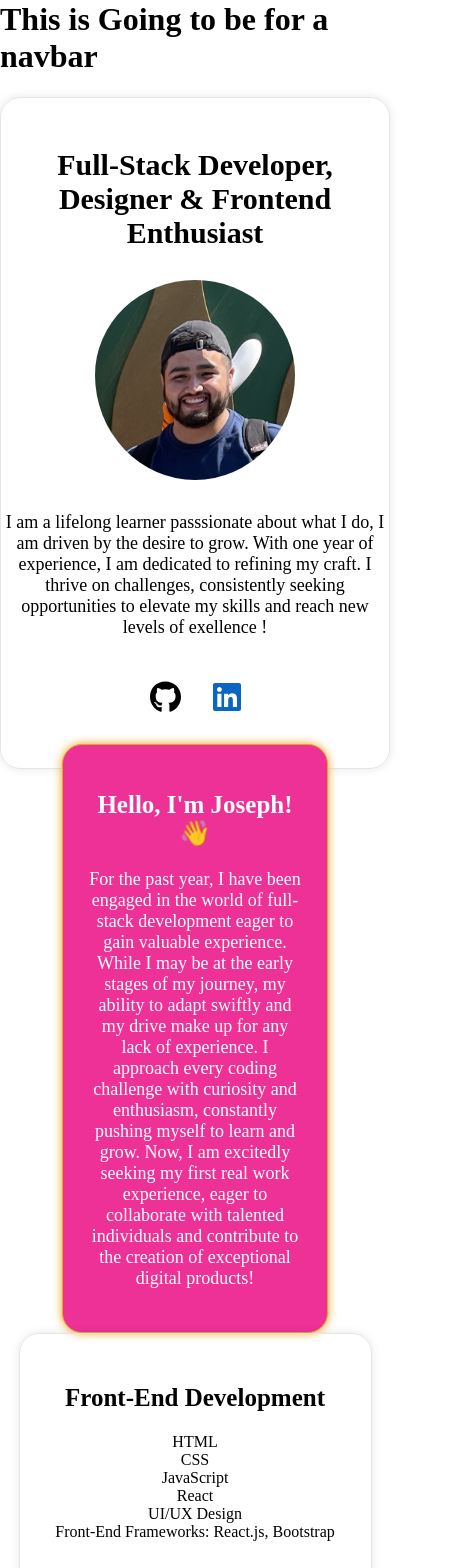
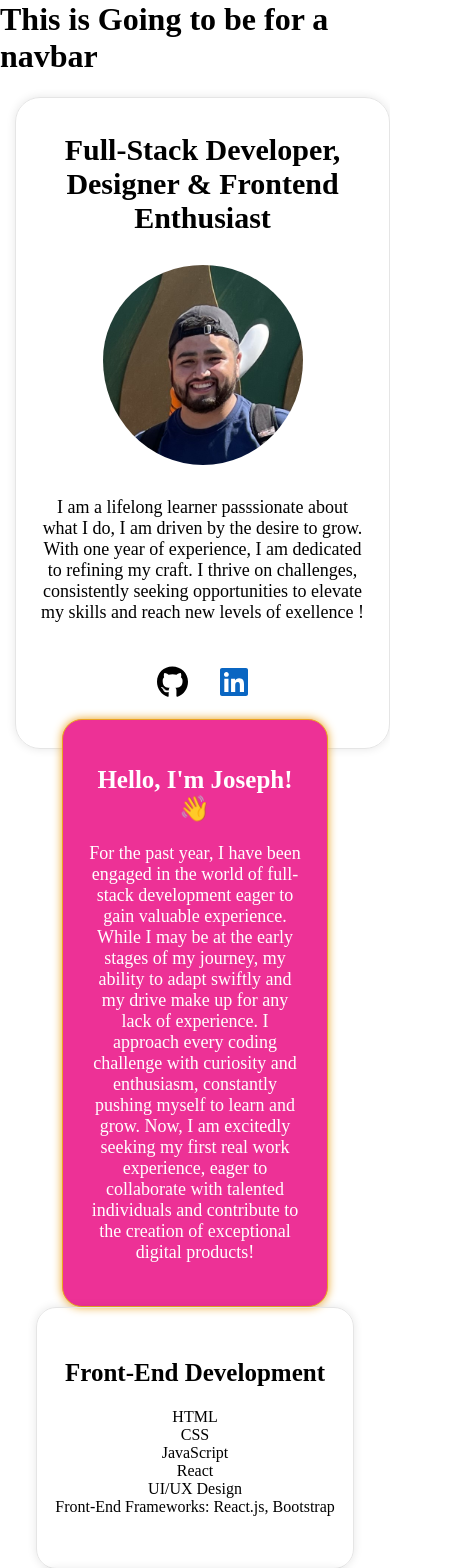
Before and after one commit to hulaus/NewPortfolio, a React (Create React App) app in the folder jo-carr-portfolio/: page / in a window 390 px wide. Shown: the part 20-1588 px from the top of the page, 452 px wide, since content can reach past the window. Built offline with nearby package versions, Linux system fonts and the light colour scheme.

Commit message:
changed styling for the skills cards and is now responsive and centered

```diff
--- a/jo-carr-portfolio/src/App.css
+++ b/jo-carr-portfolio/src/App.css
@@ -14,20 +14,23 @@
     font-family: 'Times New Roman', Times, serif;
 }
 
+
+
+
 /* This section is for "Top Section"*/
 .AboutMe {
     text-align: center;
-    padding-top: 30px;
-    padding-bottom: 30px;
-    border-radius: 20px;
+    padding: 25px;
+    border-radius: 25px;
     border: 1px solid var(--border-white);
     box-shadow: var(--box-shadow-white);
-    margin-bottom: -25px;
+    margin-bottom: -30px;
+    margin-left: 15px ;
 }
 
 .AboutMe h1{
     font-size: 30px;
-
+    margin-top: 10px;
 }
 
 .AboutMe p{
@@ -124,12 +127,21 @@ a.linkedin {
 
 /* This Will be for the Skills Page*/
 
+.SkillsCardsContainer{
+    display: flex;
+    justify-content: center;
+}
+
 .SkillsCards{
+    align-items: center;
+    margin-right: 10px;
+    margin-bottom: 10px;
     display:inline-block;
+    vertical-align: top;
     flex-wrap:wrap;
     text-align: center;
     height: 200px;
-    width: 33%;
+    width: 32%;
     margin-top: 40px;
     padding-top: 30px;
     padding-bottom: 30px;
@@ -138,8 +150,15 @@ a.linkedin {
     box-shadow: var(--box-shadow-white);
 }
 
+
 @media screen and (max-width: 767px) {
     .SkillsCards {
+        display: flex;
+        flex-direction: column;
+        width: 90%;
+        margin: 0 auto;
+    }
+    .SkillsCardsContainer{
         display: flex;
         flex-direction: column;
         width: 90%;
@@ -169,8 +188,8 @@ a.linkedin {
 }
 
 .Work img {
-    width: 450px;
-    height: 450px;
+    width: 250px;
+    height: 250px;
     object-fit: cover;
     border-radius: 20px;
     border: 1px solid var(--border-white);
--- a/jo-carr-portfolio/src/components/SkillsPage.jsx
+++ b/jo-carr-portfolio/src/components/SkillsPage.jsx
@@ -6,6 +6,7 @@ import ListGroup from 'react-bootstrap/ListGroup';
 function SkillsPage() {
     return(
      <>
+     <div className="SkillsCardsContainer">
      <div className="SkillsCards">
         <Card>
         <Card.Header>
@@ -53,6 +54,7 @@ function SkillsPage() {
         </ListGroup>
         </Card>
      </div>
+    </div>
      </>
     )
 }
```
